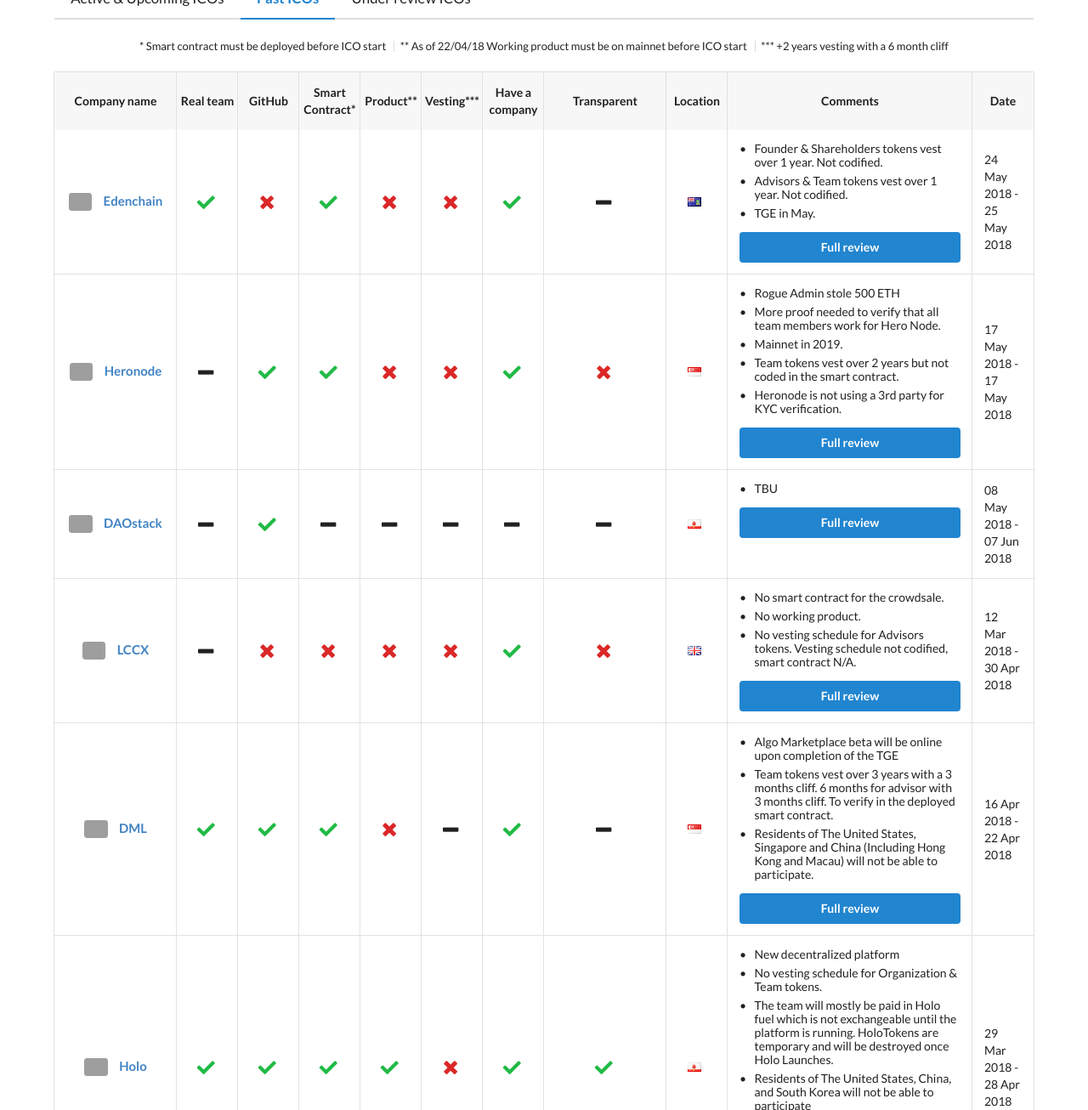
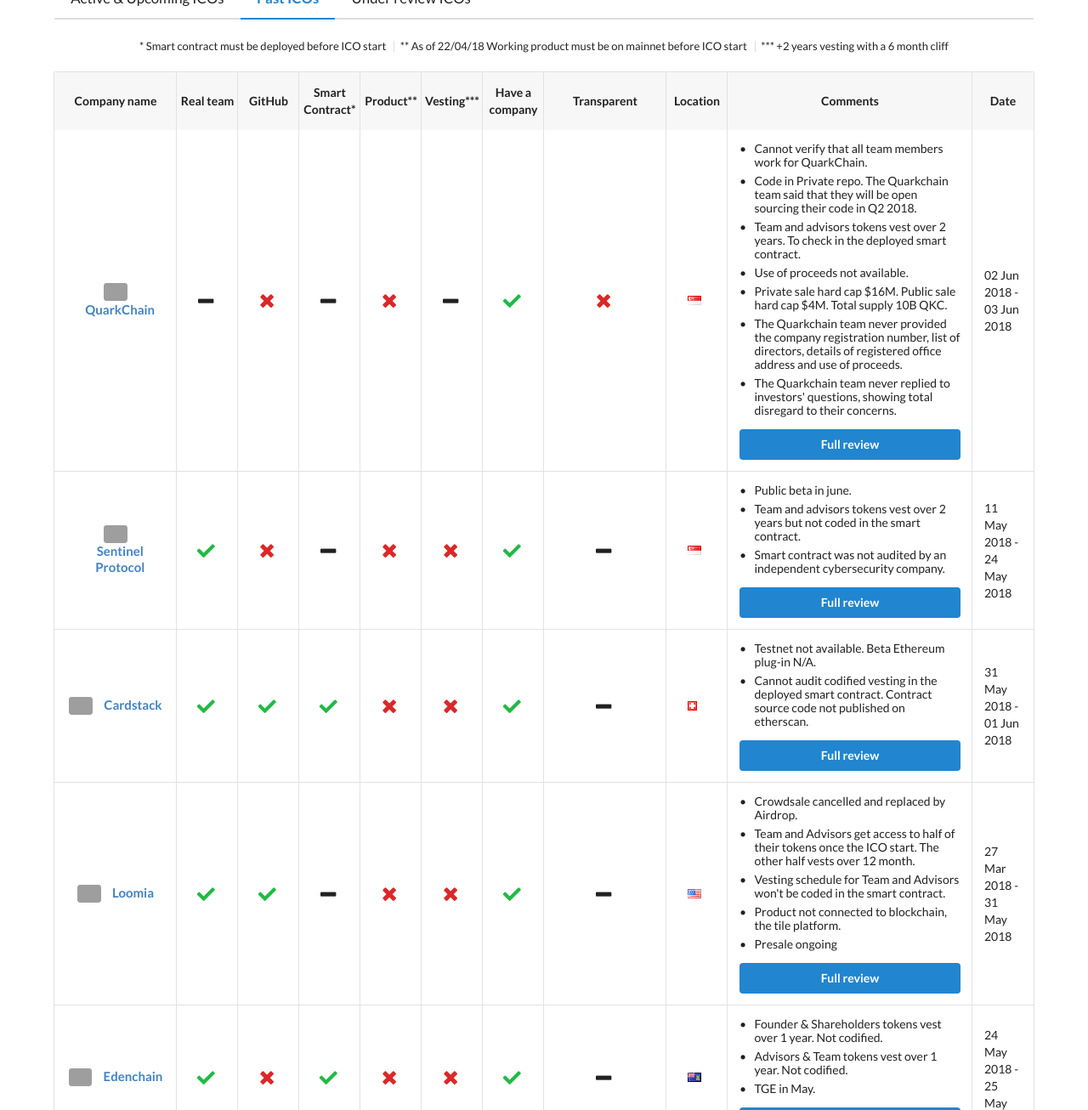
Before and after one commit to ico-check/ico-check, a Jekyll site: the page built from past.md, in a window 1280 px wide and 1400 px high, scrolled down 563 px, cut to the strip 94-1400 px from the top of the window. Shown: the whole strip at 85% size. Built offline with Jekyll 4.4.1, drawn with Linux system fonts in a browser that asks for light colours; nearby versions of some CDN libraries; grey boxes are pictures that could not be loaded.

Commit message:
Moved from Active ICOs
Adding Loomia, Cardstack, Sentinel Protocol and Quarkchain

```diff
--- a/_data/past-icos.yml
+++ b/_data/past-icos.yml
@@ -1,3 +1,88 @@
+- name: QuarkChain
+  image: https://i.imgur.com/aYLlKxq.jpg
+  url: https://quarkchain.io/
+  real_team:
+  github: false
+  smart_contract:
+  product: false
+  min_vesting:
+  have_company: true
+  transparent: false
+  location: Singapore
+  comments:
+    - content: Cannot verify that all team members work for QuarkChain.
+    - content: Code in Private repo. The Quarkchain team said that they will be open sourcing their code in Q2 2018.
+    - content: Team and advisors tokens vest over 2 years. To check in the deployed smart contract.
+    - content: Use of proceeds not available.
+    - content: Private sale hard cap $16M. Public sale hard cap $4M. Total supply 10B QKC.
+    - content: The Quarkchain team never provided the company registration number, list of directors, details of registered office address and use of proceeds.
+    - content: The Quarkchain team never replied to investors' questions, showing total disregard to their concerns.
+  ico_start_date: 2018-06-02T11:00:00Z
+  ico_end_date: 2018-06-03T11:00:00Z
+  safe:
+  issue_url: https://github.com/ico-check/ico-check/issues/112
+
+- name: Sentinel Protocol
+  image: https://i.imgur.com/6h4E2Zv.jpg
+  url: https://gonetwork.co/
+  real_team: true
+  github: false
+  smart_contract:
+  product: false
+  min_vesting: false
+  have_company: true
+  transparent:
+  location: Singapore
+  comments:
+    - content: Public beta in june.
+    - content: Team and advisors tokens vest over 2 years but not coded in the smart contract.
+    - content: Smart contract was not audited by an independent cybersecurity company.
+  ico_start_date: 2018-05-11T11:00:00Z
+  ico_end_date: 2018-05-24T11:00:00Z
+  safe: false
+  issue_url: https://github.com/ico-check/ico-check/issues/114
+
+- name: Cardstack
+  image: https://i.imgur.com/DykmFL7.jpg
+  url: https://cardstack.com/
+  real_team: true
+  github: true
+  smart_contract: true
+  product: false
+  min_vesting: false
+  have_company: true
+  transparent:
+  location: Switzerland
+  comments:
+    - content: Testnet not available. Beta Ethereum plug-in N/A.
+    - content: Cannot audit codified vesting in the deployed smart contract. Contract source code not published on etherscan.
+  ico_start_date: 2018-05-31T11:00:00Z
+  ico_end_date: 2018-06-01T11:00:00Z
+  safe: false
+  issue_url: https://github.com/ico-check/ico-check/issues/91
+
+- name: Loomia
+  image: https://i.imgur.com/7YW0Axg.png
+  url: https://loomia.com/
+  real_team: true
+  github: true
+  smart_contract:
+  product: false
+  min_vesting: false
+  have_company: true
+  transparent:
+  location: United States
+  comments:
+    - content: Crowdsale cancelled and replaced by Airdrop.
+    - content: Team and Advisors get access to half of their tokens once the ICO start. The other half vests over 12 month.
+    - content: Vesting schedule for Team and Advisors won't be coded in the smart contract.
+    - content: Product not connected to blockchain, the tile platform.
+    - content: Presale ongoing
+  ico_start_date: 2018-03-27T11:00:00Z
+  ico_end_date: 2018-05-31T11:00:00Z
+  safe:
+  issue_url: https://github.com/ico-check/ico-check/issues/29
+
 - name: Edenchain
   image: https://i.imgur.com/bfm56xl.jpg
   url: https://edenchain.io/
```
